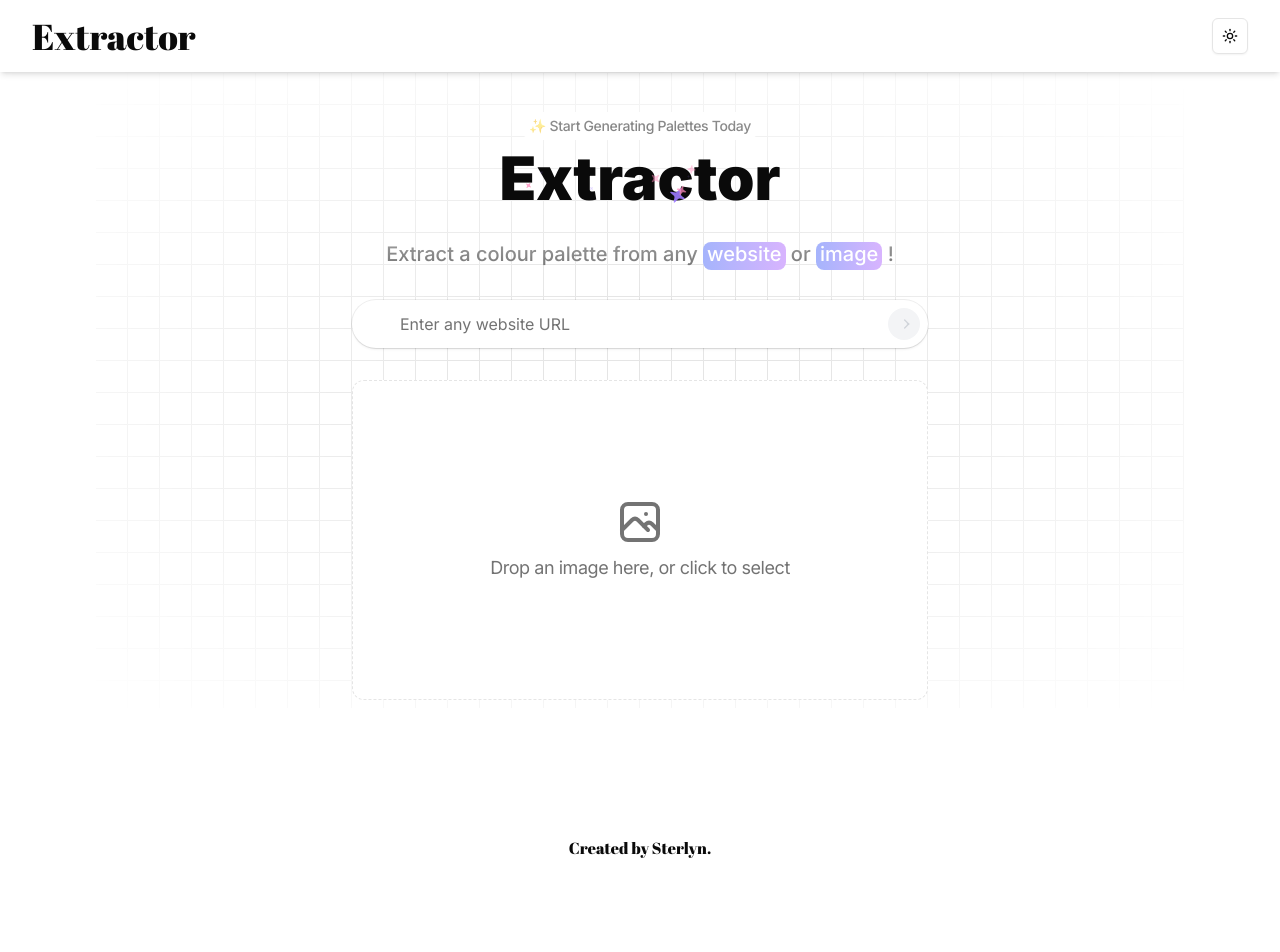
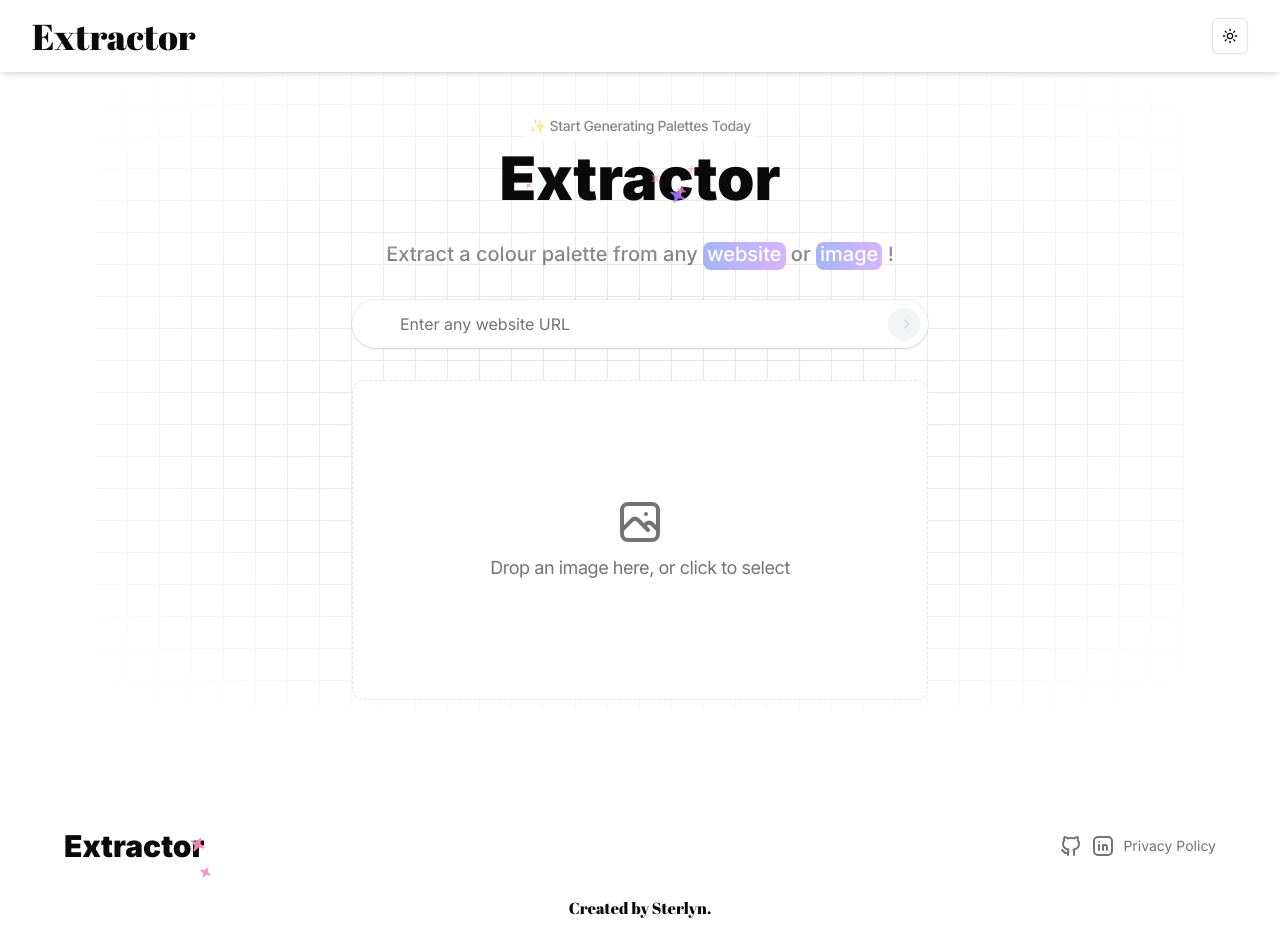
Before and after one commit to sterlyn-t/colour-extractor, a Next.js app: page / in a window 1280 px wide. Before the commit the page ends 900 px from the top, so only its background shows below. Built offline with nearby package versions, Linux system fonts and the light colour scheme.

Commit message:
Feat: footer updates

```diff
--- a/app/layout.tsx
+++ b/app/layout.tsx
@@ -5,6 +5,9 @@ import { Toaster } from "react-hot-toast";
 import { ThemeProvider } from "@/components/ThemeProvider";
 import { Abril_Fatface } from "next/font/google";
 import { cn } from "@/lib/utils";
+import Link from "next/link";
+import SparklesText from "@/components/ui/sparkles-text";
+import { IconBrandGithub, IconBrandLinkedin } from "@tabler/icons-react";
 
 const inter = Inter({ subsets: ["latin"] });
 const abril = Abril_Fatface({ subsets: ["latin"], weight: "400" });
@@ -30,8 +33,39 @@ export default function RootLayout({
         >
           <Toaster />
           {children}
-          <footer className="w-full text-center my-2 py-8">
-            <p className={"dark:text-slate-100 mt-8 " + abril.className}>
+          <footer className="w-full text-center mt-8 py-8">
+            <div className="flex items-center justify-between sm:px-16 px-2 sm:flex-row flex-col gap-y-8 sm:gap-y-0">
+              <SparklesText
+                text="Extractor"
+                className="text-3xl"
+                sparklesCount={3}
+              />
+
+              <div className="flex gap-x-2 items-center text-muted-foreground">
+                <Link
+                  href="https://github.com/sterlyn-t"
+                  target="_blank"
+                  rel="noopener noreferrer"
+                >
+                  <IconBrandGithub className="dark:hover:text-slate-200 hover:text-zinc-800" />
+                </Link>
+
+                <Link
+                  href="https://www.linkedin.com/in/sterlyn-tang/"
+                  target="_blank"
+                  rel="noopener noreferrer"
+                >
+                  <IconBrandLinkedin className="dark:hover:text-slate-200 hover:text-zinc-800" />
+                </Link>
+                <Link
+                  href="/privacy-policy"
+                  className="text-sm text-muted-foreground dark:hover:text-slate-200 hover:text-zinc-800"
+                >
+                  Privacy Policy
+                </Link>
+              </div>
+            </div>
+            <p className={"dark:text-gray-300 mt-8 " + abril.className}>
               Created by Sterlyn.
             </p>
           </footer>
```
